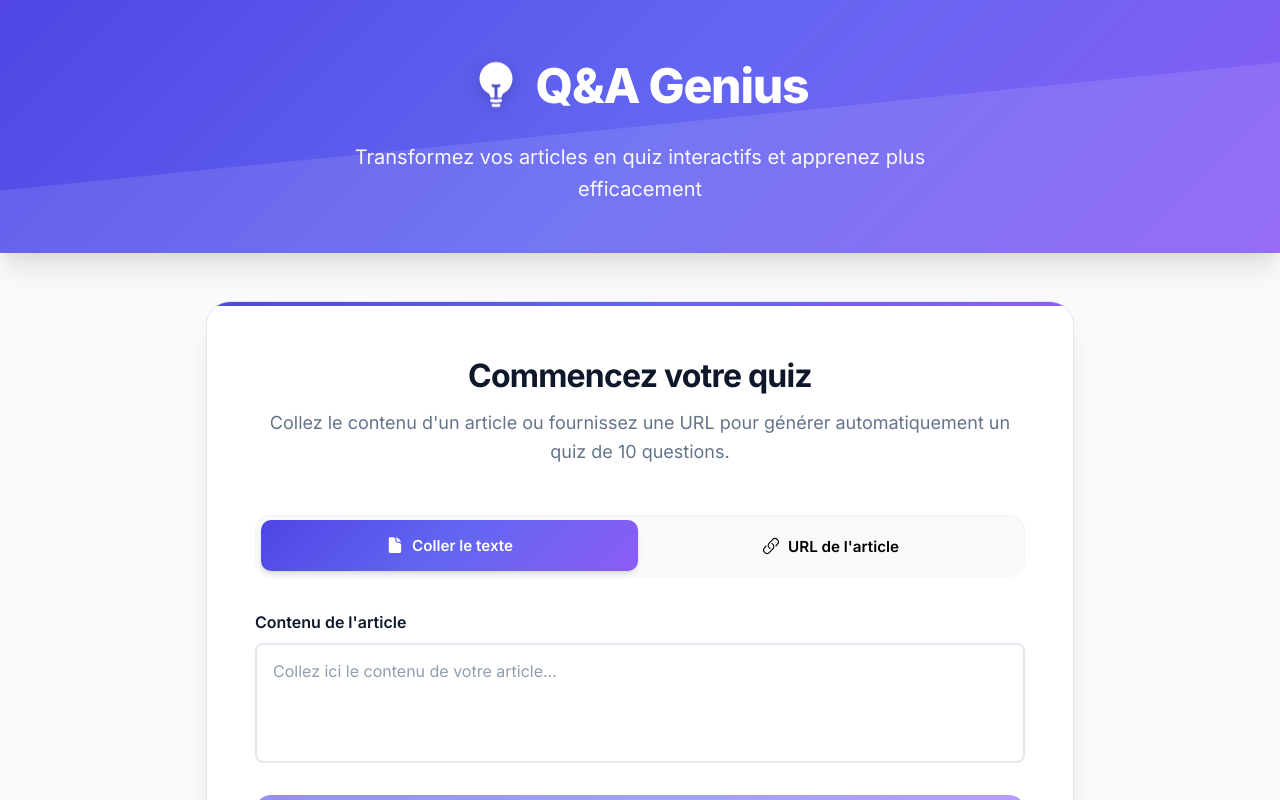
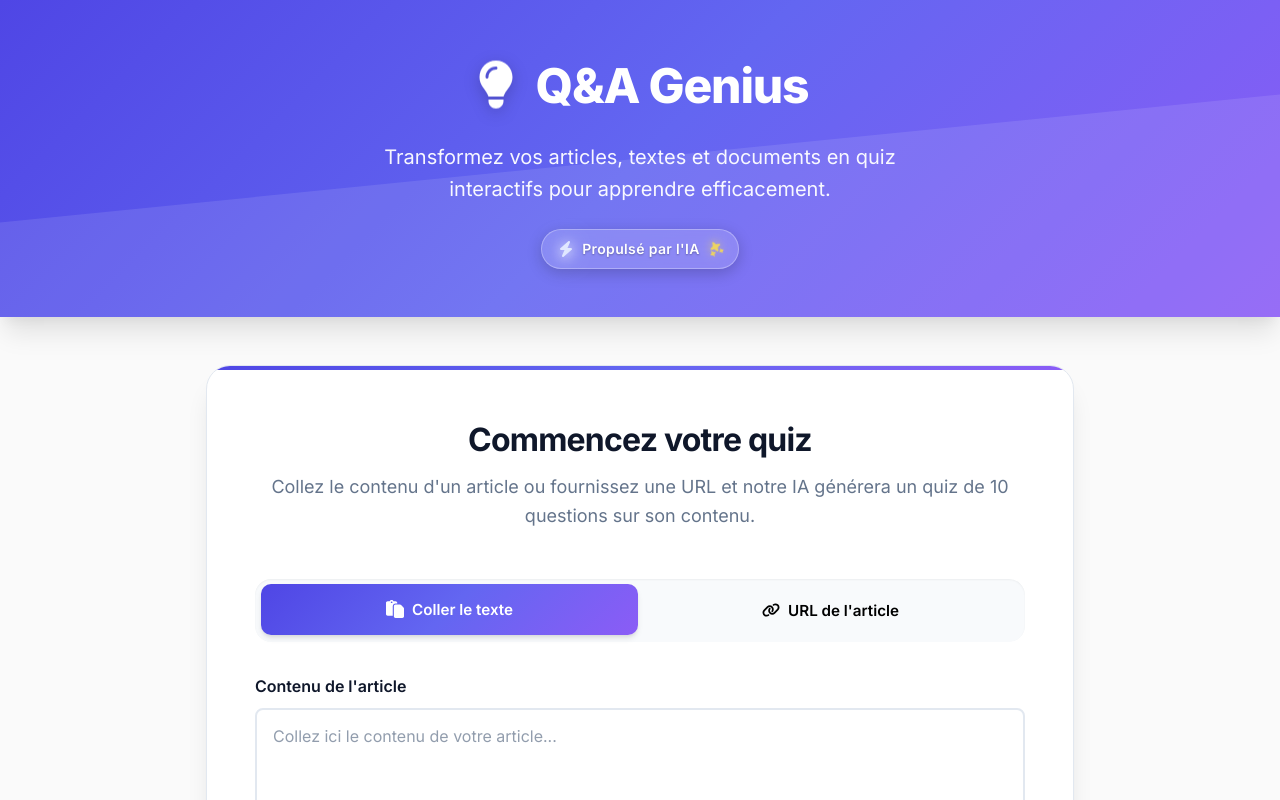
Before and after one commit to tanguyhardion/qna-genius, a Next.js app: page / in a window 1280 px wide. Shown: the top 800 px of the page. Built offline with nearby package versions, Linux system fonts and the light colour scheme.

Commit message:
add AI-themed styles & change icons

```diff
--- a/src/app/globals.scss
+++ b/src/app/globals.scss
@@ -54,6 +54,20 @@
   --mobile-spacing-lg: 1rem;
   --mobile-spacing-xl: 1.25rem;
   --mobile-spacing-2xl: 1.5rem;
+
+  /* AI-themed colors and effects */
+  --ai-blue: #60a5fa;
+  --ai-purple: #a855f7;
+  --ai-cyan: #06b6d4;
+  --ai-amber: #fbbf24;
+  --ai-gradient: linear-gradient(
+    135deg,
+    var(--ai-blue) 0%,
+    var(--ai-purple) 50%,
+    var(--ai-cyan) 100%
+  );
+  --ai-glow: 0 0 20px rgba(96, 165, 250, 0.3);
+  --ai-glow-strong: 0 0 30px rgba(96, 165, 250, 0.5);
 }
 
 @media (prefers-color-scheme: dark) {
--- a/src/app/page.tsx
+++ b/src/app/page.tsx
@@ -1,7 +1,7 @@
 "use client";
 
 import { useState } from "react";
-import { HiExclamationTriangle } from "react-icons/hi2";
+import { FaCircleExclamation } from "react-icons/fa6";
 import { AppState, QuizQuestion, UserAnswer } from "@/types";
 import { generateQuiz } from "@/utils/api";
 import { useToast } from "@/hooks/useToast";
@@ -146,8 +146,8 @@ export default function Home() {
         <span
           style={{ display: "inline-flex", alignItems: "center", gap: "0.5em" }}
         >
-          <HiExclamationTriangle className={styles.disclaimerIcon} />
-          Les questions et réponses sont générées par une IA et peuvent contenir
+          <FaCircleExclamation className={styles.disclaimerIcon} />
+          Les questions et réponses sont générées par l'IA et peuvent contenir
           des inexactitudes. Propulsé par GPT-5 Nano.
         </span>
       </footer>
--- a/src/components/ArticleInput/ArticleInput.module.scss
+++ b/src/components/ArticleInput/ArticleInput.module.scss
@@ -243,6 +243,33 @@
   font-size: 1.25rem;
 }
 
+.sparkleIcon {
+  font-size: 1rem;
+  color: var(--ai-amber);
+  animation: sparkle 2s ease-in-out infinite;
+  margin-left: 0.25rem;
+}
+
+@keyframes sparkle {
+  0%,
+  100% {
+    transform: rotate(0deg) scale(1);
+    opacity: 0.8;
+  }
+  25% {
+    transform: rotate(90deg) scale(1.1);
+    opacity: 1;
+  }
+  50% {
+    transform: rotate(180deg) scale(0.9);
+    opacity: 0.6;
+  }
+  75% {
+    transform: rotate(270deg) scale(1.05);
+    opacity: 0.9;
+  }
+}
+
 @media (prefers-color-scheme: dark) {
   .inputTypeSelector {
     background: var(--secondary-light);
--- a/src/components/ArticleInput/ArticleInput.tsx
+++ b/src/components/ArticleInput/ArticleInput.tsx
@@ -1,10 +1,8 @@
 import { useState, useRef, useEffect } from "react";
-import {
-  HiDocument,
-  HiLink,
-  HiExclamationTriangle,
-  HiRocketLaunch,
-} from "react-icons/hi2";
+import { FaCircleExclamation } from "react-icons/fa6";
+import { FaLink } from "react-icons/fa6";
+import { FaPaste } from "react-icons/fa6";
+import { VscSparkleFilled } from "react-icons/vsc";
 import { fetchArticleFromUrl } from "@/utils/api";
 import { useToast } from "@/hooks/useToast";
 import LoadingSpinner from "@/components/LoadingSpinner";
@@ -89,8 +87,8 @@ export default function ArticleInput({
       <div className={styles.card}>
         <h2 className={styles.title}>Commencez votre quiz</h2>
         <p className={styles.description}>
-          Collez le contenu d'un article ou fournissez une URL pour générer
-          automatiquement un quiz de 10 questions.
+          Collez le contenu d'un article ou fournissez une URL et notre IA
+          générera un quiz de 10 questions sur son contenu.
         </p>
 
         <div className={styles.inputTypeSelector}>
@@ -101,7 +99,7 @@ export default function ArticleInput({
             }`}
             onClick={() => setInputType("text")}
           >
-            <HiDocument className={styles.tabIcon} />
+            <FaPaste className={styles.tabIcon} />
             Coller le texte
           </button>
           <button
@@ -111,7 +109,7 @@ export default function ArticleInput({
             }`}
             onClick={() => setInputType("url")}
           >
-            <HiLink className={styles.tabIcon} />
+            <FaLink className={styles.tabIcon} />
             URL de l'article
           </button>
         </div>
@@ -152,7 +150,7 @@ export default function ArticleInput({
                 disabled={isLoading || isLoadingUrl}
               />
               <p className={styles.urlNote}>
-                <HiExclamationTriangle className={styles.warningIcon} />
+                <FaCircleExclamation className={styles.warningIcon} />
                 Certaines pages peuvent ne pas être récupérées par raison de
                 sécurité ou de contenu dynamique.
               </p>
@@ -173,7 +171,7 @@ export default function ArticleInput({
               </>
             ) : (
               <>
-                <HiRocketLaunch className={styles.submitIcon} />
+                <VscSparkleFilled className={styles.submitIcon} />
                 Générer le quiz
               </>
             )}
--- a/src/components/Header/Header.module.scss
+++ b/src/components/Header/Header.module.scss
@@ -30,6 +30,9 @@
 }
 
 .container {
+  display: flex;
+  flex-direction: column;
+  align-items: center;
   max-width: 1200px;
   margin: 0 auto;
   padding: 0 var(--container-padding);
@@ -37,10 +40,22 @@
   z-index: 1;
 }
 
+.titleSection {
+  display: flex;
+  flex-direction: column;
+  align-items: center;
+  gap: 0.75rem;
+  margin-bottom: 1rem;
+
+  @media (max-width: 480px) {
+    gap: 0.5rem;
+  }
+}
+
 .title {
   font-size: 3rem;
   font-weight: 800;
-  margin-bottom: 1rem;
+  margin-bottom: 0;
   display: flex;
   align-items: center;
   justify-content: center;
@@ -80,7 +95,7 @@
   font-size: 1.25rem;
   opacity: 0.95;
   max-width: 600px;
-  margin: 0 auto;
+  margin: 0 auto 1.5rem auto;
   font-weight: 400;
   line-height: 1.6;
 
@@ -88,11 +103,13 @@
     font-size: 1.125rem;
     max-width: none;
     padding: 0 var(--mobile-spacing-md);
+    margin: 0 auto 1.25rem auto;
   }
 
   @media (max-width: 480px) {
     font-size: 1rem;
     line-height: 1.5;
+    margin: 0 auto 1rem auto;
   }
 }
 
@@ -105,3 +122,81 @@
     transform: translateY(-10px);
   }
 }
+
+@keyframes pulse {
+  0%,
+  100% {
+    opacity: 1;
+  }
+  50% {
+    opacity: 0.7;
+  }
+}
+
+@keyframes sparkle {
+  0%,
+  100% {
+    transform: rotate(0deg) scale(1);
+    opacity: 0.8;
+  }
+  25% {
+    transform: rotate(90deg) scale(1.1);
+    opacity: 1;
+  }
+  50% {
+    transform: rotate(180deg) scale(0.9);
+    opacity: 0.6;
+  }
+  75% {
+    transform: rotate(270deg) scale(1.05);
+    opacity: 0.9;
+  }
+}
+
+.aiPowered {
+  display: flex;
+  align-items: center;
+  gap: 0.5rem;
+  background: rgba(255, 255, 255, 0.15);
+  backdrop-filter: blur(10px);
+  border: 1px solid rgba(255, 255, 255, 0.3);
+  padding: 0.5rem 1rem;
+  border-radius: 50px;
+  font-size: 0.875rem;
+  font-weight: 600;
+  letter-spacing: 0.025em;
+  box-shadow: 0 4px 15px rgba(0, 0, 0, 0.2);
+
+  @media (max-width: 480px) {
+    font-size: 0.75rem;
+    padding: 0.375rem 0.75rem;
+    gap: 0.375rem;
+  }
+
+  .aiIcon {
+    font-size: 1rem;
+    color: #e0e7ff;
+    filter: drop-shadow(0 2px 6px rgba(255, 255, 255, 0.8))
+      drop-shadow(0 0 10px rgba(224, 231, 255, 0.6));
+
+    @media (max-width: 480px) {
+      font-size: 0.875rem;
+    }
+  }
+
+  .aiText {
+    color: white;
+    text-shadow: 0 1px 2px rgba(0, 0, 0, 0.3);
+  }
+
+  .sparkles {
+    font-size: 0.875rem;
+    color: #fde047;
+    animation: sparkle 3s ease-in-out infinite;
+    filter: drop-shadow(0 2px 4px rgba(253, 224, 71, 0.6));
+
+    @media (max-width: 480px) {
+      font-size: 0.75rem;
+    }
+  }
+}
--- a/src/components/Header/Header.tsx
+++ b/src/components/Header/Header.tsx
@@ -1,18 +1,26 @@
-import { HiLightBulb } from "react-icons/hi2";
+import { IoSparkles } from "react-icons/io5";
+import { FaBolt, FaLightbulb } from "react-icons/fa6";
 import styles from "./Header.module.scss";
 
 export default function Header() {
   return (
     <header className={styles.header}>
       <div className={styles.container}>
-        <h1 className={styles.title}>
-          <HiLightBulb className={styles.logo} />
-          Q&A Genius
-        </h1>
+        <div className={styles.titleSection}>
+          <h1 className={styles.title}>
+            <FaLightbulb className={styles.logo} />
+            Q&A Genius
+          </h1>
+        </div>
         <p className={styles.subtitle}>
-          Transformez vos articles en quiz interactifs et apprenez plus
-          efficacement
+          Transformez vos articles, textes et documents en quiz interactifs pour
+          apprendre efficacement.
         </p>
+        <div className={styles.aiPowered}>
+          <FaBolt className={styles.aiIcon} />
+          <span className={styles.aiText}>Propulsé par l'IA</span>
+          <IoSparkles className={styles.sparkles} />
+        </div>
       </div>
     </header>
   );
--- a/src/components/Quiz/Quiz.module.scss
+++ b/src/components/Quiz/Quiz.module.scss
@@ -196,11 +196,6 @@
     font-size: 1rem;
     margin-bottom: var(--mobile-spacing-md);
   }
-}
-
-.chatIcon {
-  font-size: 1.25rem;
-  color: #3b82f6;
 }
 
 .chatMessage {
```
Also changed, not shown: src/components/Quiz/Quiz.tsx (+10 -13 lines).
